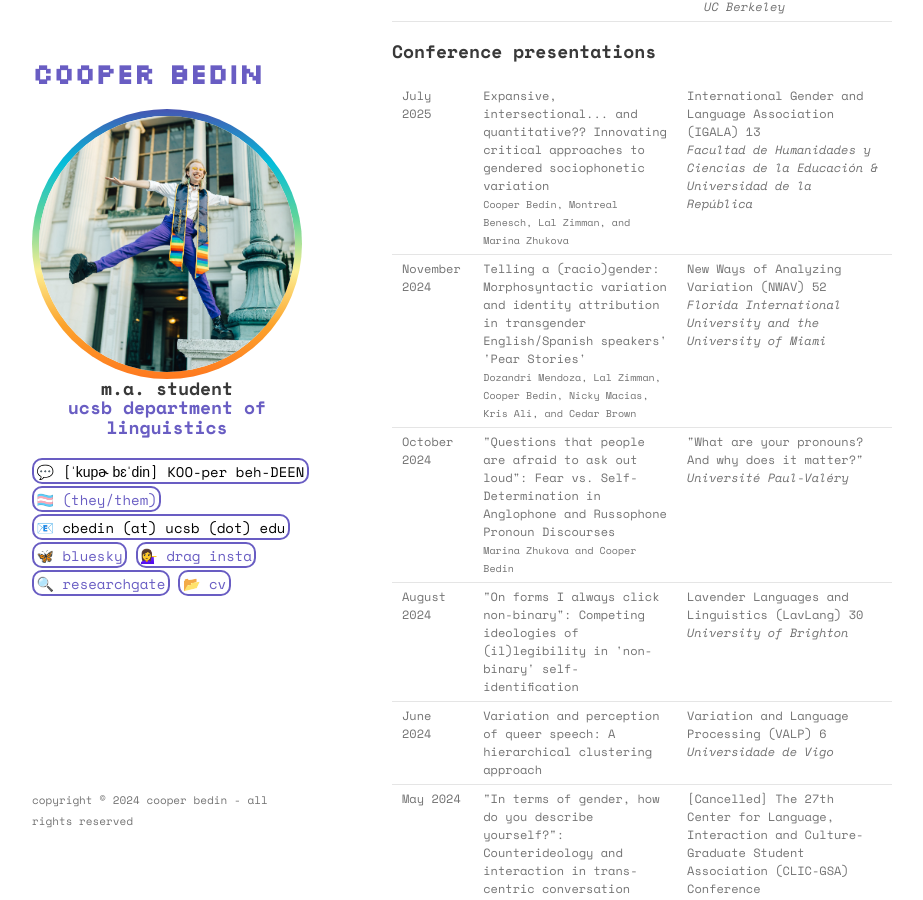
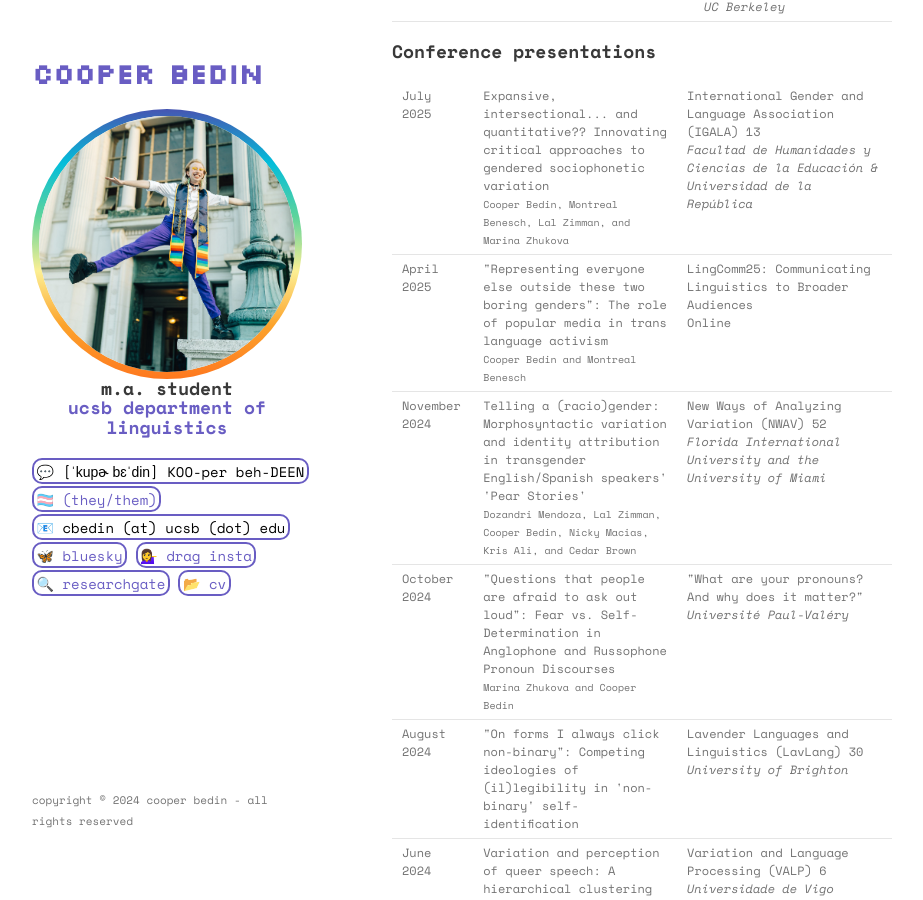
Before and after one commit to cbedin/cbedin.github.io, a Jekyll site: the page built from cv.md, in a window 1280 px wide and 900 px high, scrolled down 3204 px. Shown: the whole window, without its empty margins (178-1101 px from the left). Built offline with Jekyll 4.4.1, drawn with Linux system fonts in a browser that asks for light colours; some of the changed text lies outside the part shown.

Commit message:
additions to cv

```diff
--- a/cv.md
+++ b/cv.md
@@ -333,6 +333,17 @@ layout: default
     <td>
     International Gender and Language Association (IGALA) 13<br>
     <i>Facultad de Humanidades y Ciencias de la Educación & Universidad de la República</i>
+    </td>
+</tr>
+<tr>
+    <td>April 2025</td>
+    <td>
+    "Representing everyone else outside these two boring genders": The role of popular media in trans language activism<br>
+    <span class="subtext">Cooper Bedin and Montreal Benesch</span>
+    </td>
+    <td>
+    LingComm25: Communicating Linguistics to Broader Audiences<br>
+    Online
     </td>
 </tr>
 <tr>
@@ -850,6 +861,15 @@ layout: default
     </td>
 </tr>
 <tr>
+    <td>January–March 2025</td>
+    <td>Mentor - Womxn in STEM mentorship program</td>
+    <td>
+    <br>
+    Womxn in Science and Engineering (WiSE)<br>
+    <i>UC Santa Barbara</i>
+    </td>
+</tr>
+<tr>
     <td>September 2024–Present</td>
     <td>Coordinator</td>
     <td>
```
